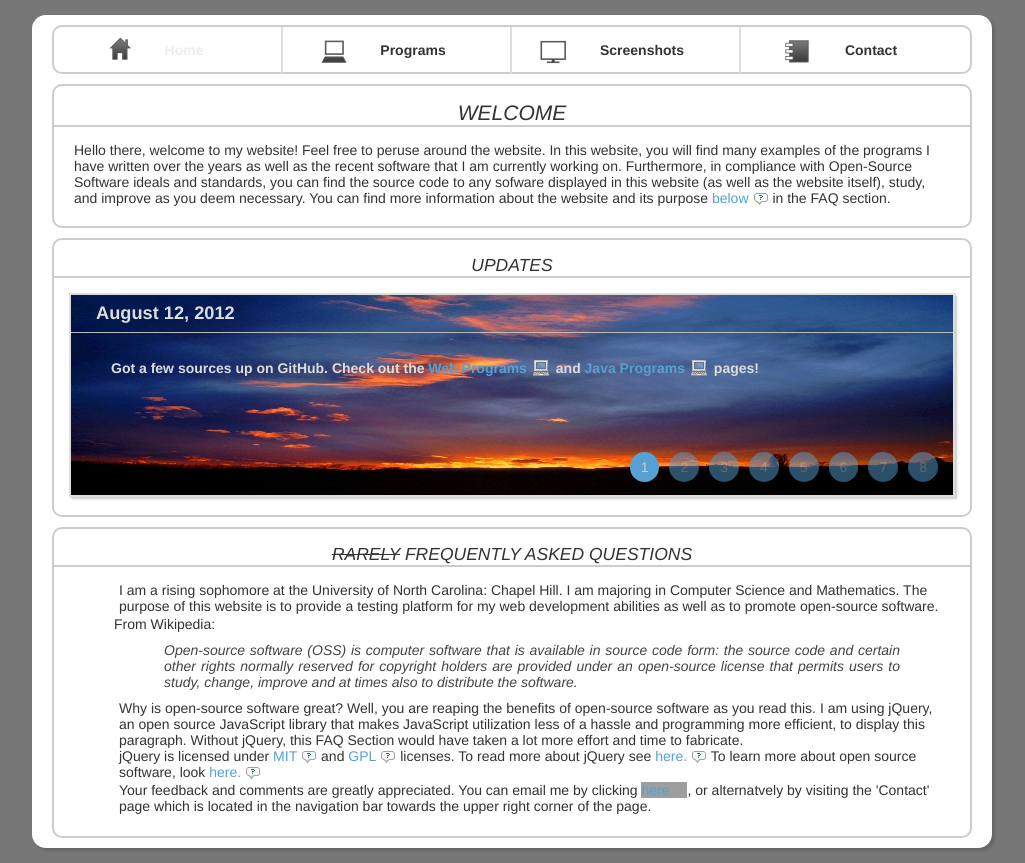
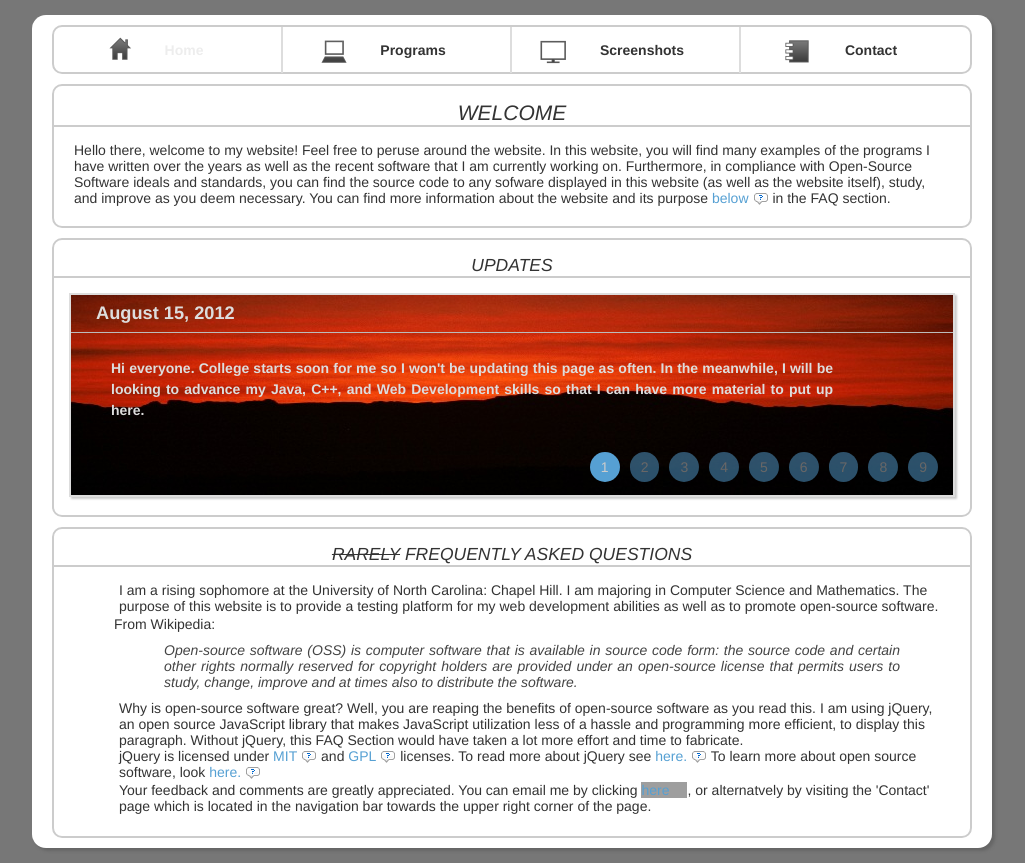
Before and after one commit to cbaykal/Web-Programs, a PHP site: page /index.php in a window 1280 px wide. Shown: the whole page, without its empty margins (128-1153 px from the left). Run offline with PHP 8.4, Linux system fonts and the light colour scheme; grey boxes are pictures that could not be loaded.

Commit message:
Fixed update bug and added a new update.

```diff
--- a/index.php
+++ b/index.php
@@ -47,7 +47,8 @@
 						<li><a href="#update5">5</a></li>
 						<li><a href="#update6">6</a></li>
 						<li><a href="#update7">7</a></li>
-						<li><a href="#update7">8</a></li>
+						<li><a href="#update8">8</a></li>
+						<li><a href="#update9">9</a></li>
 					</ul>
 					<!-- End Tab Links-->
 					<!-- Begin Update 1-->
@@ -139,6 +140,17 @@
 						</div>
 					</div>
 					<!-- End Update 8-->
+					<!-- Begin Update 9-->
+					<div id="update9" class="update">
+					<h3>August 15, 2012</h3>
+						<div class="message">
+							<p>
+								Hi everyone. College starts soon for me so I won't be updating this page as often. In the meanwhile, I will be looking to advance my Java,
+								C++, and Web Development skills so that I can have more material to put up here.
+							</p>
+						</div>
+					</div>
+					<!-- End Update 9-->
 				</div>
 				<!-- End Updates Box -->
 			</div>
```
